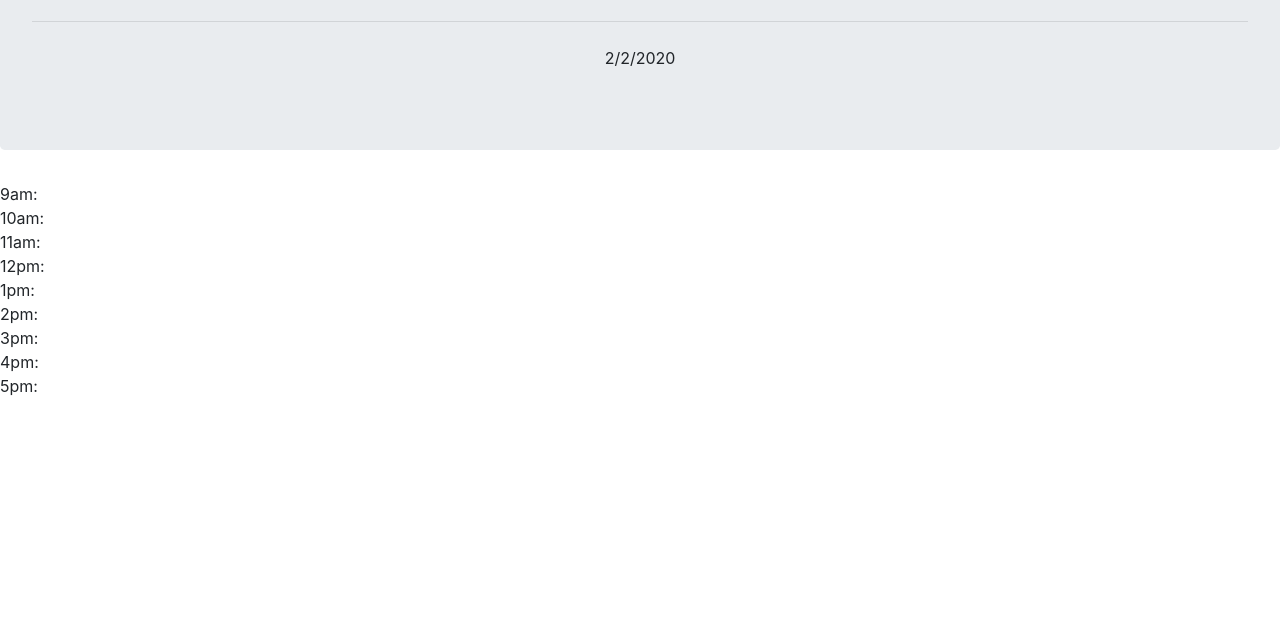
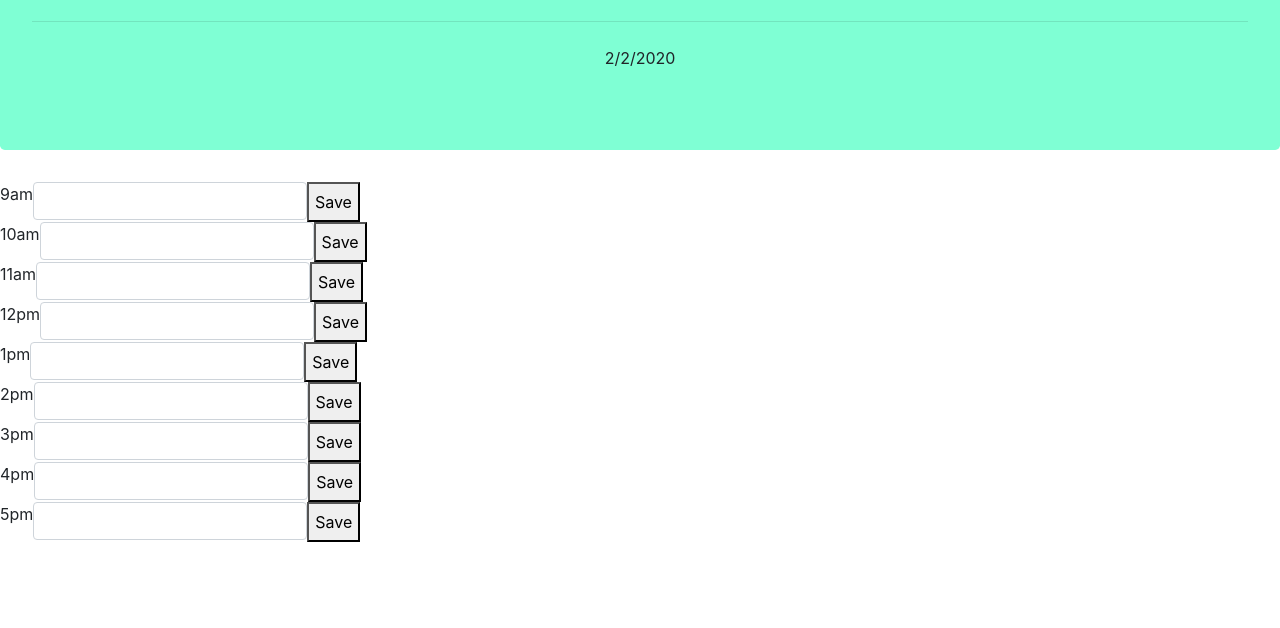
Before and after one commit to Finch23/Day-Planner-, a plain HTML site: page index.html in a window 1280 px wide. Shown: the part 172-800 px from the top of the page. Drawn offline with nearby package versions, Linux system fonts and the light colour scheme.

Commit message:
Still need figure out a local storage

```diff
--- a/index.html
+++ b/index.html
@@ -11,13 +11,65 @@
     <link rel="stylesheet" href="https://stackpath.bootstrapcdn.com/bootstrap/4.4.1/css/bootstrap.min.css" integrity="sha384-Vkoo8x4CGsO3+Hhxv8T/Q5PaXtkKtu6ug5TOeNV6gBiFeWPGFN9MuhOf23Q9Ifjh" crossorigin="anonymous">
 </head>
 <body>
-    <div class="jumbotron">
+    <div class="jumbotron" style='background-color: aquamarine;'>
         <h1 class="display-4">Day Planner</h1>
         <p class="lead">Welcome to your daily planner!</p>
         <hr class="my-4">
         <p id='date'></p>
     </div>
-    <div class='divPlan' id='schedule'></div>
+    <div class='divPlan' id='schedule'>
+        <div class='col-lg-12'>
+
+        </div>
+            <div class='col-lg-12'>
+                <div class='row'>
+                    <div class='form-group'>9am</div class='form-group'>
+                    <div><input class='form-control' type='text'></div>
+                    <button class='saveBtn'>Save</button>
+                </div>
+                <div class='row'>
+                    <div class='form-group'>10am</div>
+                    <div><input class='form-control' type='text'></div>
+                    <button class='saveBtn'>Save</button>
+                </div>
+                <div class='row'>
+                    <div class='form-group'>11am</div>
+                    <div><input class='form-control' type='text'></div>
+                    <button class='saveBtn'>Save</button>
+                </div>
+                <div class='row'>
+                    <div class='form-group'>12pm</div>
+                    <div><input class='form-control' type='text'></div>
+                    <button class='saveBtn'>Save</button>
+                </div>
+                <div class='row'>
+                    <div class='form-group'>1pm</div>
+                    <div><input class='form-control' type='text'></div>
+                    <button class='saveBtn'>Save</button>
+                </div>
+                <div class='row'>
+                    <div class='form-group'>2pm</div>
+                    <div><input class='form-control' type='text'></div>
+                    <button class='saveBtn'>Save</button>
+                </div>
+                <div class='row'>
+                    <div class='form-group'>3pm</div>
+                    <div><input class='form-control' type='text'></div>
+                    <button class='saveBtn'>Save</button>
+                </div>
+                <div class='row'>
+                    <div class='form-group'>4pm</div>
+                    <div><input class='form-control' type='text'></div>
+                    <button class='saveBtn'>Save</button>
+                </div>
+                <div class='row'>
+                    <div class='form-group'>5pm</div>
+                    <div><input class='form-control' type='text'></div>
+                    <button class='saveBtn'>Save</button>
+                </div>
+            </div>
+        </div>
+    </div>
 
 </body>
 
--- a/script.js
+++ b/script.js
@@ -2,21 +2,22 @@ $(document).ready(function() {
     var dt = new Date();
     document.getElementById('date').innerHTML = dt.toLocaleDateString();
 
-    var scheduleTimes = [
-        '9am: ',
-        '10am: ',
-        '11am: ',
-        '12pm: ',
-        '1pm: ',
-        '2pm: ',
-        '3pm: ',
-        '4pm: ',
-        '5pm: ',
-    ];
 
-    for(var i = 0; i < scheduleTimes.length; i++) {
-        var newDiv = $('<div>' + scheduleTimes[i] + '</div>');
-        $('#schedule').append(newDiv);
-        $('#schedule').addClass('.divPlan');
-    };
+    //event handlers for the save buttons
+    //grab user text and add to local storage
+    $('.saveBtn').on('click', function() {
+        event.preventDefault();
+        var input = ($(this).prev().children('.form-control').val());
+        localStorage.setItem(input);
+    });
+
+    //set item
+
+
+
+
+
+
+
+
 });
--- a/style.css
+++ b/style.css
@@ -1,11 +1,3 @@
 .jumbotron {
     text-align: center;
-    background-color: aqua;
 };
-
-.divPlan {
-    background-color: navy;
-    width: 100%;
-    height: 50px;
-    margin: 10px;
-};
```
